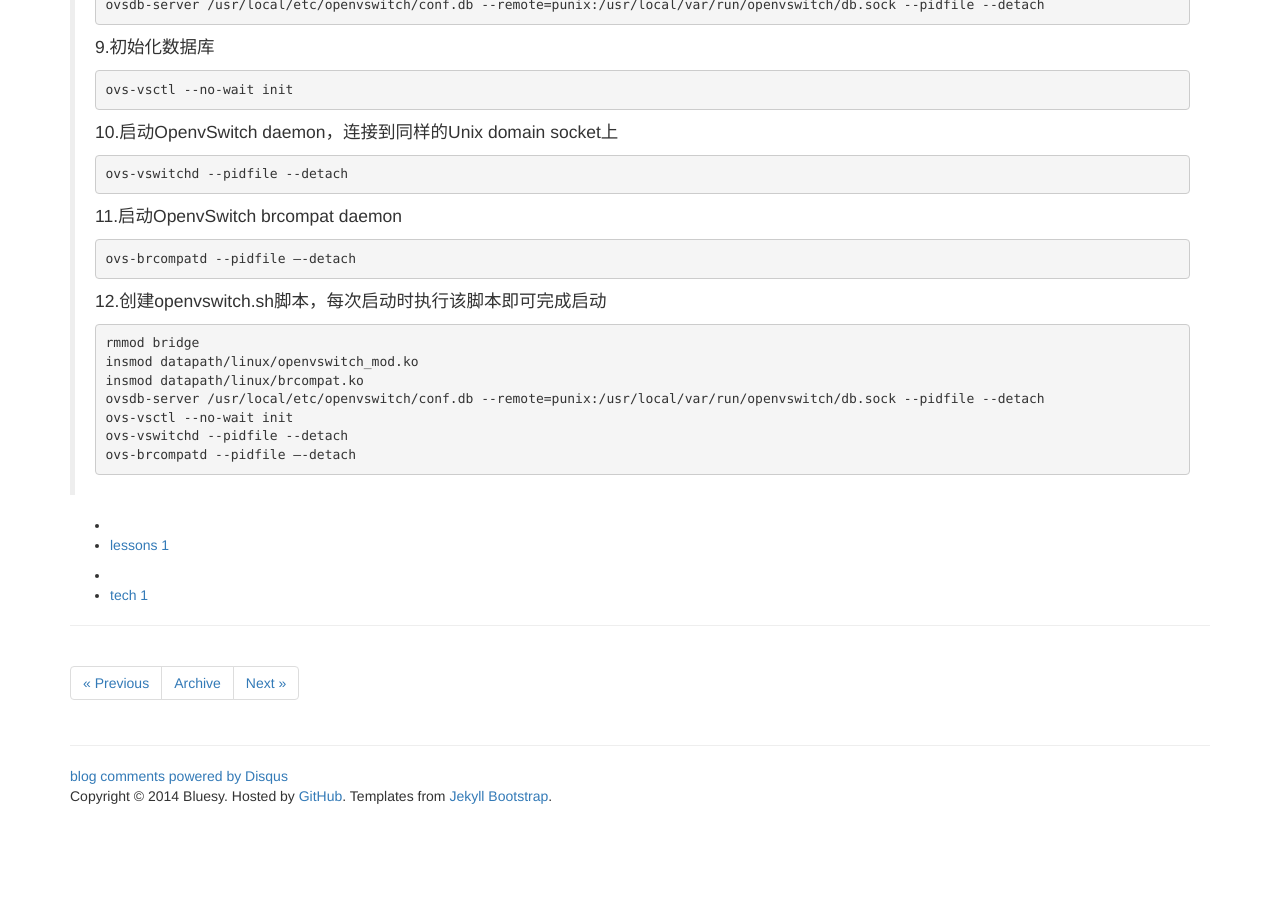
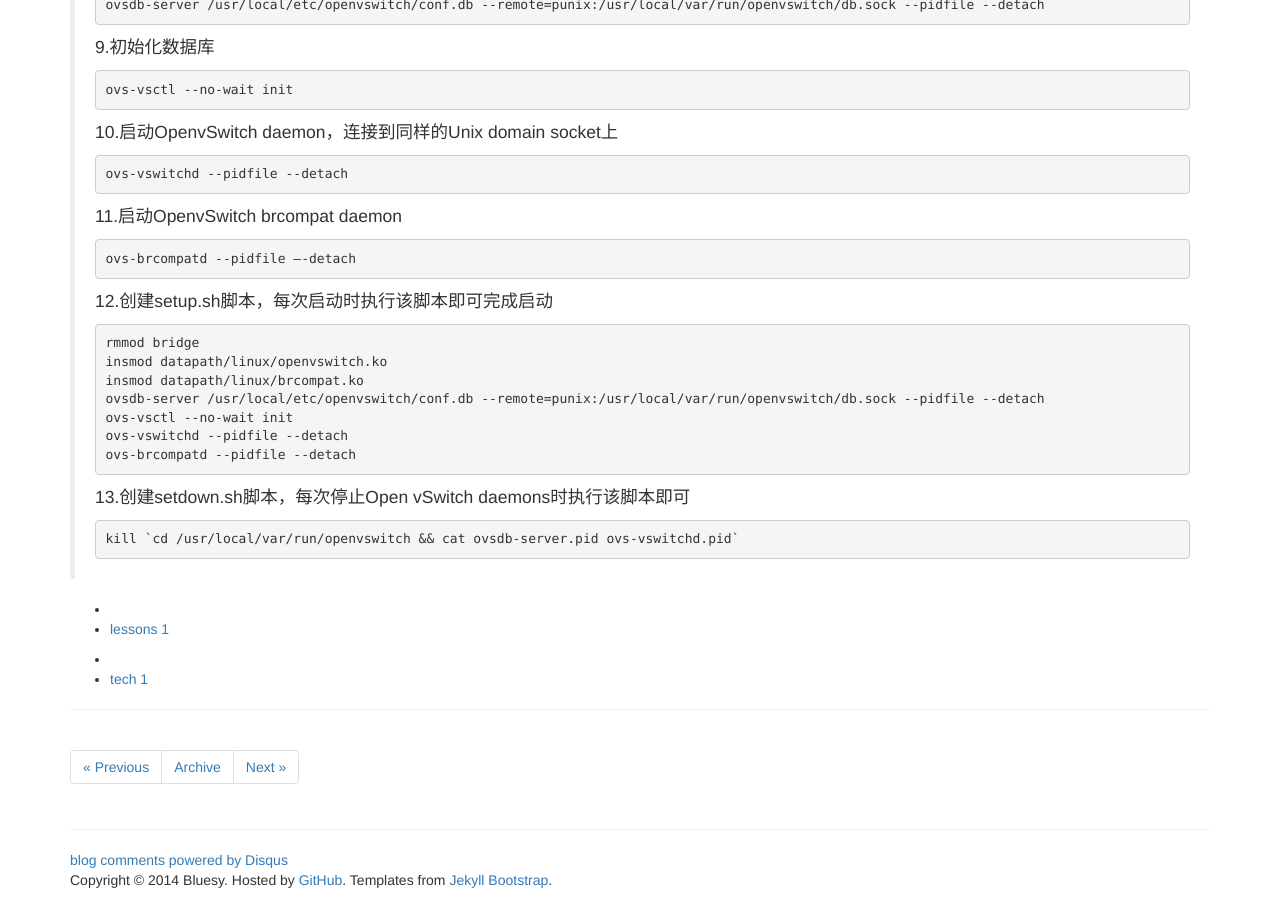
Before and after one commit to wangjunxiao/wangjunxiao.github.io, a Jekyll site: the page built from _posts/2014-7-10-openflow-experimental-environment-building.md, in a window 1280 px wide and 900 px high, scrolled down 1702 px. Built offline with Jekyll 4.4.1, drawn with Linux system fonts in a browser that asks for light colours; nearby versions of some CDN libraries; library files that are not in the unit come from our copies; comment, search, counter and statistics services are not loaded; before the commit the page ends 2518 px from its top, so only the background shows below that.

Commit message:
new post

```diff
--- a/_posts/2014-7-10-openflow-experimental-environment-building.md
+++ b/_posts/2014-7-10-openflow-experimental-environment-building.md
@@ -88,12 +88,17 @@ Centos 6.5中使用floodlight+openvswitch+kvm构建虚拟环境
 >
 >     ovs-brcompatd --pidfile –-detach
 >
->12.创建openvswitch.sh脚本，每次启动时执行该脚本即可完成启动
+>12.创建setup.sh脚本，每次启动时执行该脚本即可完成启动
 >
 >     rmmod bridge
->     insmod datapath/linux/openvswitch_mod.ko
+>     insmod datapath/linux/openvswitch.ko
 >     insmod datapath/linux/brcompat.ko
 >     ovsdb-server /usr/local/etc/openvswitch/conf.db --remote=punix:/usr/local/var/run/openvswitch/db.sock --pidfile --detach
 >     ovs-vsctl --no-wait init
 >     ovs-vswitchd --pidfile --detach
->     ovs-brcompatd --pidfile –-detach
+>     ovs-brcompatd --pidfile --detach
+>
+>13.创建setdown.sh脚本，每次停止Open vSwitch daemons时执行该脚本即可
+>
+>     kill `cd /usr/local/var/run/openvswitch && cat ovsdb-server.pid ovs-vswitchd.pid`
+>
```
Also changed, not shown: _posts/2014-7-25-study-notes-of-hedera.md (+3 -3 lines), _posts/2014-8-6-study-notes-of-fat-tree.md (added, +137 -0 lines), assets/images/2014-8-6/class.JPG (added), assets/images/2014-8-6/core.JPG (added), assets/images/2014-8-6/fat.JPG (added), assets/images/2014-8-6/pod.JPG (added), assets/images/2014-8-6/route.JPG (added), assets/images/2014-8-6/tcam.JPG (added).
